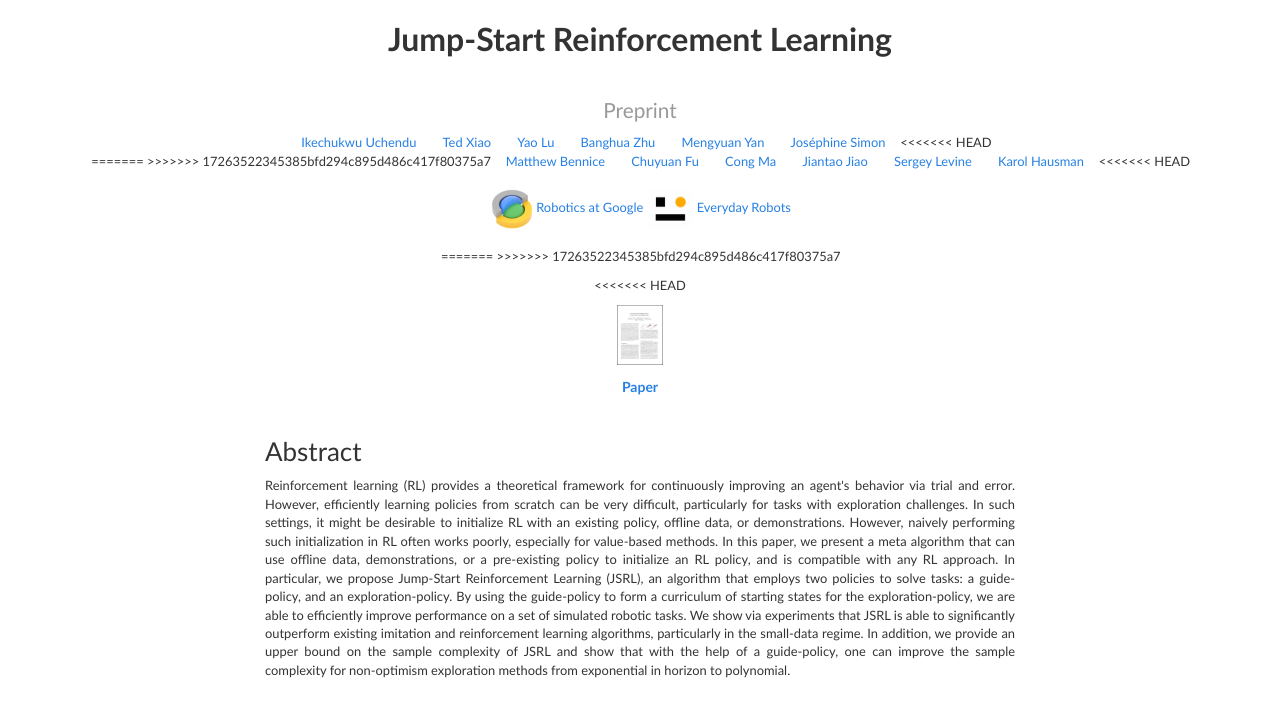
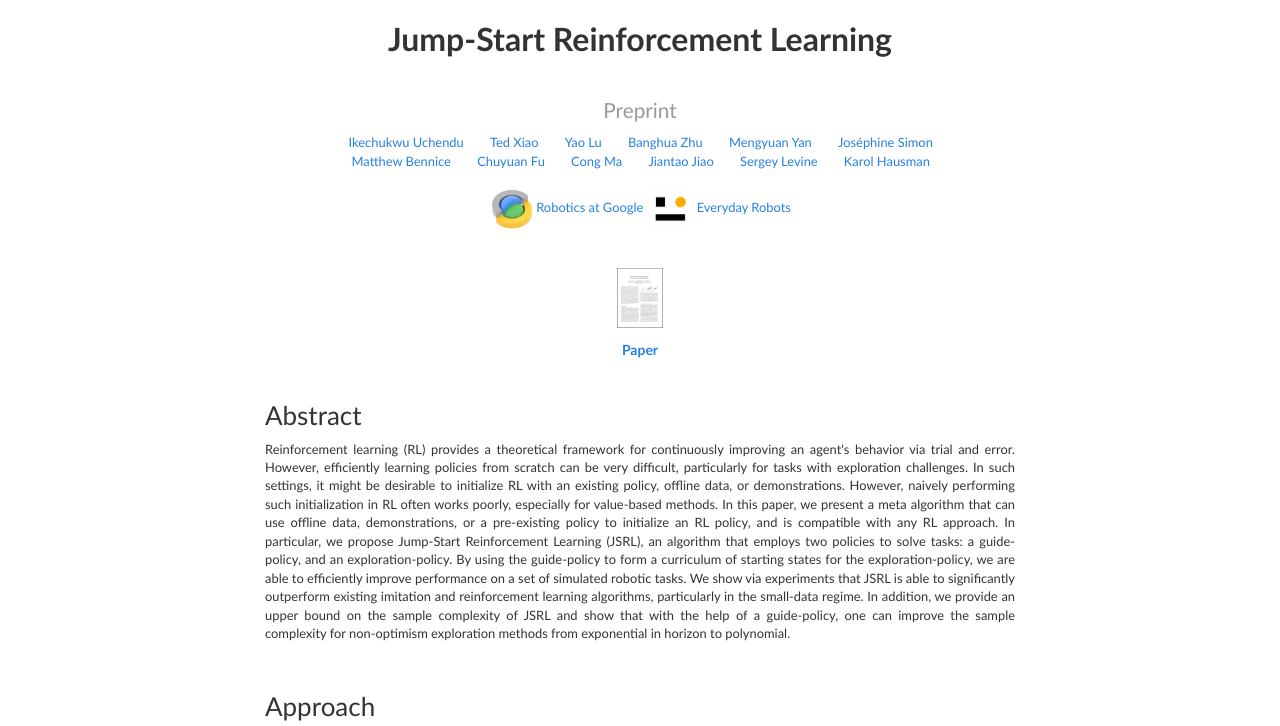
Before and after one commit to jumpstart-rl/jumpstart-rl, a plain HTML site: page index.html in a window 1280 px wide. Shown: the top 726 px of the page. Drawn offline with nearby package versions, Linux system fonts and the light colour scheme; some packages are replaced by stand-ins of ours; a script that the page names is missing.

Commit message:
removing text artifacts

```diff
--- a/index.html
+++ b/index.html
@@ -101,10 +101,8 @@
             Jos&eacute;phine Simon
           </a>
         </li>
-<<<<<<< HEAD
         <br>
-=======
->>>>>>> 17263522345385bfd294c895d486c417f80375a7
+
         <li>
           <a href="">
             Matthew Bennice
@@ -135,14 +133,11 @@
             Karol Hausman
           </a>
         </li>
-<<<<<<< HEAD
         <br><br>
         <a href="http://g.co/robotics">
           <img src="img/robotics-at-google.png" height="40px"> Robotics at Google</a>
         <a href="http://g.co/robotics">
           <img src="img/EverydayRobots2.gif" height="40px"> Everyday Robots</a> <br><br>
-=======
->>>>>>> 17263522345385bfd294c895d486c417f80375a7
       </ul>
     </div>
   </div>
@@ -151,7 +146,6 @@
   <div class="row">
     <div class="col-md-4 col-md-offset-4 text-center">
       <ul class="nav nav-pills nav-justified">
-<<<<<<< HEAD
         <li>
           <a href="#">
             <img src="img/mip_paper_image.jpg" height="60px">
@@ -167,23 +161,7 @@
         <!-- li>
             <a href="https://ai.googleblog.com/2021/04/multi-task-robotic-reinforcement.html">
             <image src="img/google-ai-blog-small.png" height="60px">
-=======
-        <!-- li>
-            <a href="">
-            <image src="img/mip_paper_image.jpg" height="60px">
-                <h4><strong>Paper</strong></h4>
-            </a>
-        </li -->
-        <!-- li>
-            <a href="">
-            <image src="img/youtube_icon.png" height="60px">
-                <h4><strong>Video</strong></h4>
-            </a>
-        </li -->
-        <!-- li>
-            <a href="">
-            <image src="" height="60px">
->>>>>>> 17263522345385bfd294c895d486c417f80375a7
+
                 <h4><strong>Blogpost</strong></h4>
             </a>
         </li -->
```
